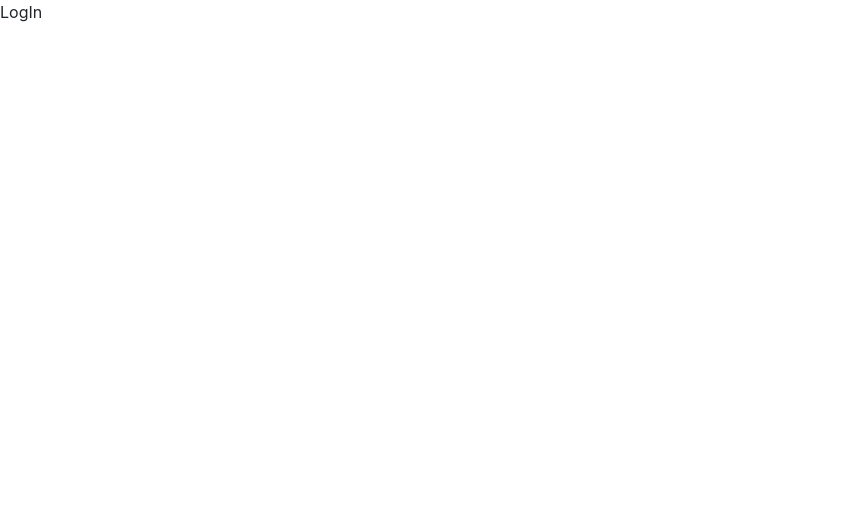
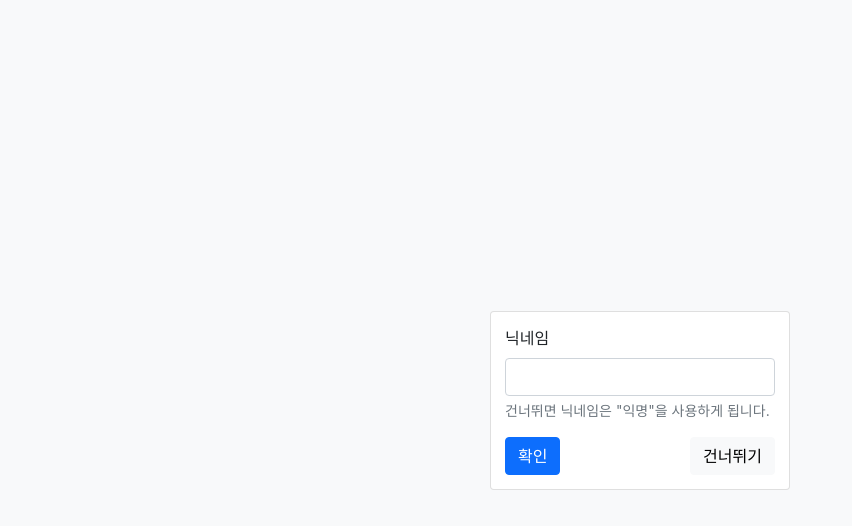
Before and after one commit to cocoder16/toy-web-socket-front, a React (Create React App) app: page / in a window 1280 px wide. Shown: the top 526 px of the page, without its empty margins (0-852 px from the left). Built offline with nearby package versions, Linux system fonts and the light colour scheme.

Commit message:
Publish Login component

```diff
--- a/src/components/logIn/index.tsx
+++ b/src/components/logIn/index.tsx
@@ -1,7 +1,34 @@
 import React from "react";
 
 function LogIn() {
-  return <div>LogIn</div>;
+  return (
+    <div className="d-flex justify-content-center align-items-center vh-100">
+      <form className="card" style={{ width: 300, padding: 14 }}>
+        <div className="mb-3">
+          <label htmlFor="user-name-input" className="form-label">
+            닉네임
+          </label>
+          <input
+            type="email"
+            className="form-control"
+            id="user-name-input"
+            maxLength={12}
+          />
+          <div id="emailHelp" className="form-text">
+            건너뛰면 닉네임은 "익명"을 사용하게 됩니다.
+          </div>
+        </div>
+        <div className="d-flex justify-content-between">
+          <button type="button" className="btn btn-primary">
+            확인
+          </button>
+          <button type="button" className="btn btn-light">
+            건너뛰기
+          </button>
+        </div>
+      </form>
+    </div>
+  );
 }
 
 export default LogIn;
--- a/src/index.css
+++ b/src/index.css
@@ -1,13 +1,20 @@
 body {
   margin: 0;
-  font-family: -apple-system, BlinkMacSystemFont, 'Segoe UI', 'Roboto', 'Oxygen',
-    'Ubuntu', 'Cantarell', 'Fira Sans', 'Droid Sans', 'Helvetica Neue',
+  padding: 0;
+  min-height: 100vh;
+  font-family: -apple-system, BlinkMacSystemFont, "Segoe UI", "Roboto", "Oxygen",
+    "Ubuntu", "Cantarell", "Fira Sans", "Droid Sans", "Helvetica Neue",
     sans-serif;
   -webkit-font-smoothing: antialiased;
   -moz-osx-font-smoothing: grayscale;
 }
 
 code {
-  font-family: source-code-pro, Menlo, Monaco, Consolas, 'Courier New',
+  font-family: source-code-pro, Menlo, Monaco, Consolas, "Courier New",
     monospace;
 }
+
+#root {
+  min-height: 100vh;
+  background-color: #f8f9fa;
+}
```
Also changed, not shown: 2 other files (tests, documents, lock files or other folders).
